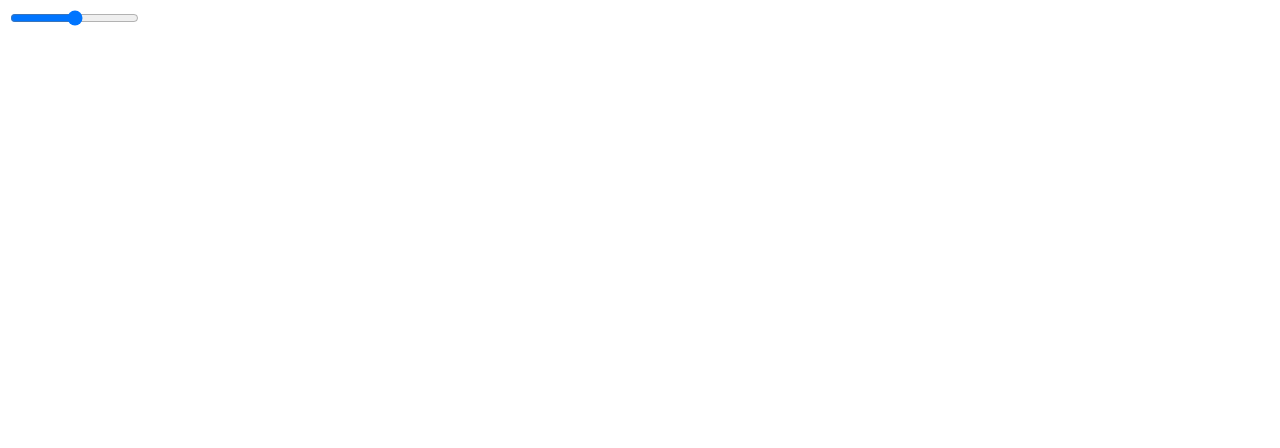
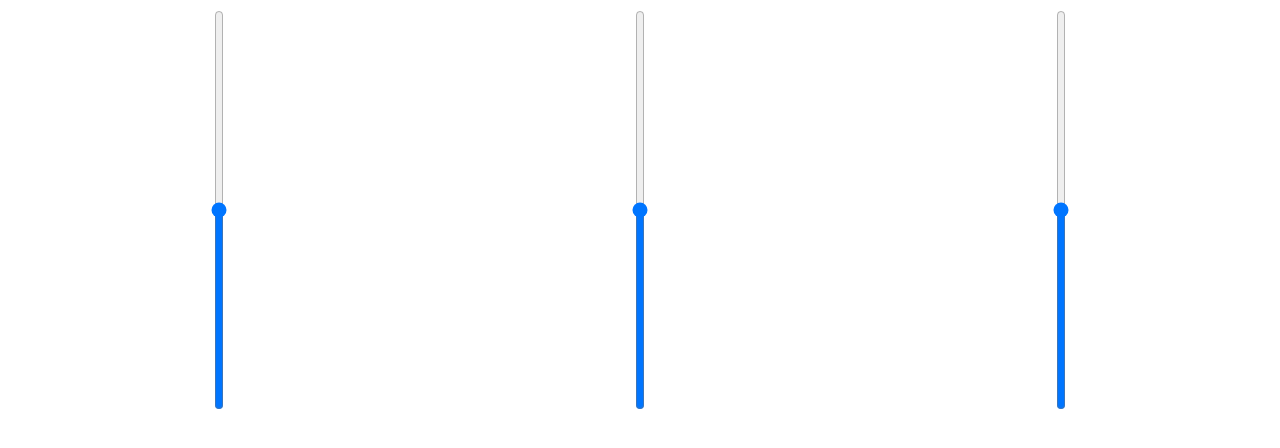
Before and after one commit to gosusnp/winduino, a website: page src/static/index.html in a window 1280 px wide. Drawn offline with Linux system fonts and the light colour scheme.

Commit message:
Independent fan control

```diff
--- a/src/static/index.html
+++ b/src/static/index.html
@@ -2,18 +2,48 @@
 <html>
 <head>
     <title>Winduino</title>
+    <style>
+        .container {
+            display: flex;
+            width: 100%;
+            justify-content: space-around;
+        }
+        .slider {
+            -webkit-appearance: slider-vertical;
+            height: 400px;
+            width: 50px;
+        }
+    </style>
 </head>
 <body>
-    <div class="slidecontainer">
+    <div class="container">
+        <input
+            type="range" min="0" max="100" value="50" class="slider" id="fanLeft"
+            oninput="updateSpeedLeft(this.value)"
+        />
         <input
             type="range" min="0" max="100" value="50" class="slider" id="fans"
-            oninput="updateSpeed(this.value)"
+            oninput="updateSpeedBoth(this.value)"
+        />
+        <input
+            type="range" min="0" max="100" value="50" class="slider" id="fanRight"
+            oninput="updateSpeedRight(this.value)"
         />
     </div>
 
 <script>
-        function updateSpeed(speed) {
+        function updateSpeedBoth(speed) {
+            document.getElementById('fanLeft').value = speed;
+            document.getElementById('fanRight').value = speed;
             fetch(`/api/fans?speed=${speed}`);
+        }
+        function updateSpeedLeft(speed) {
+            document.getElementById('fans').value = 0;
+            fetch(`/api/fans/fanB?speed=${speed}`);
+        }
+        function updateSpeedRight(speed) {
+            document.getElementById('fans').value = 0;
+            fetch(`/api/fans/fanA?speed=${speed}`);
         }
     </script>
 </body>
```
Also changed, not shown: index.js (+10 -0 lines).
